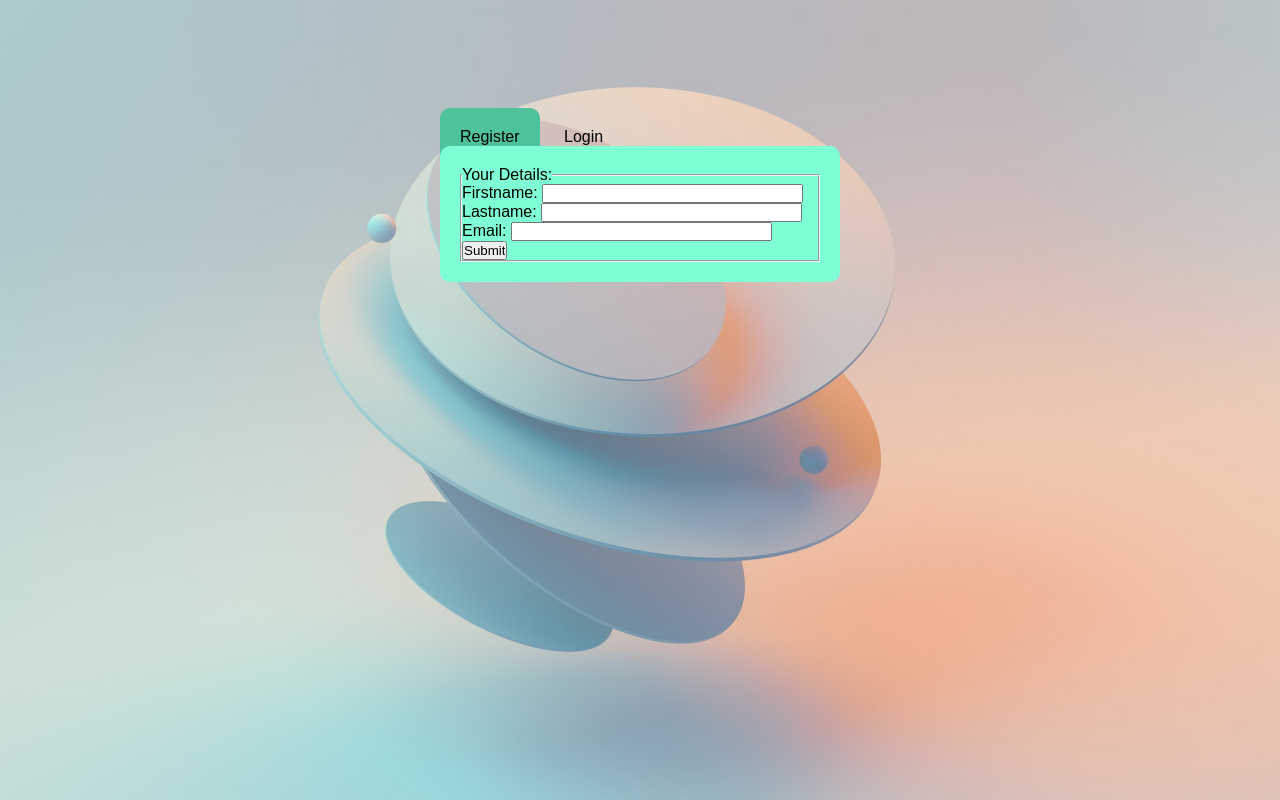
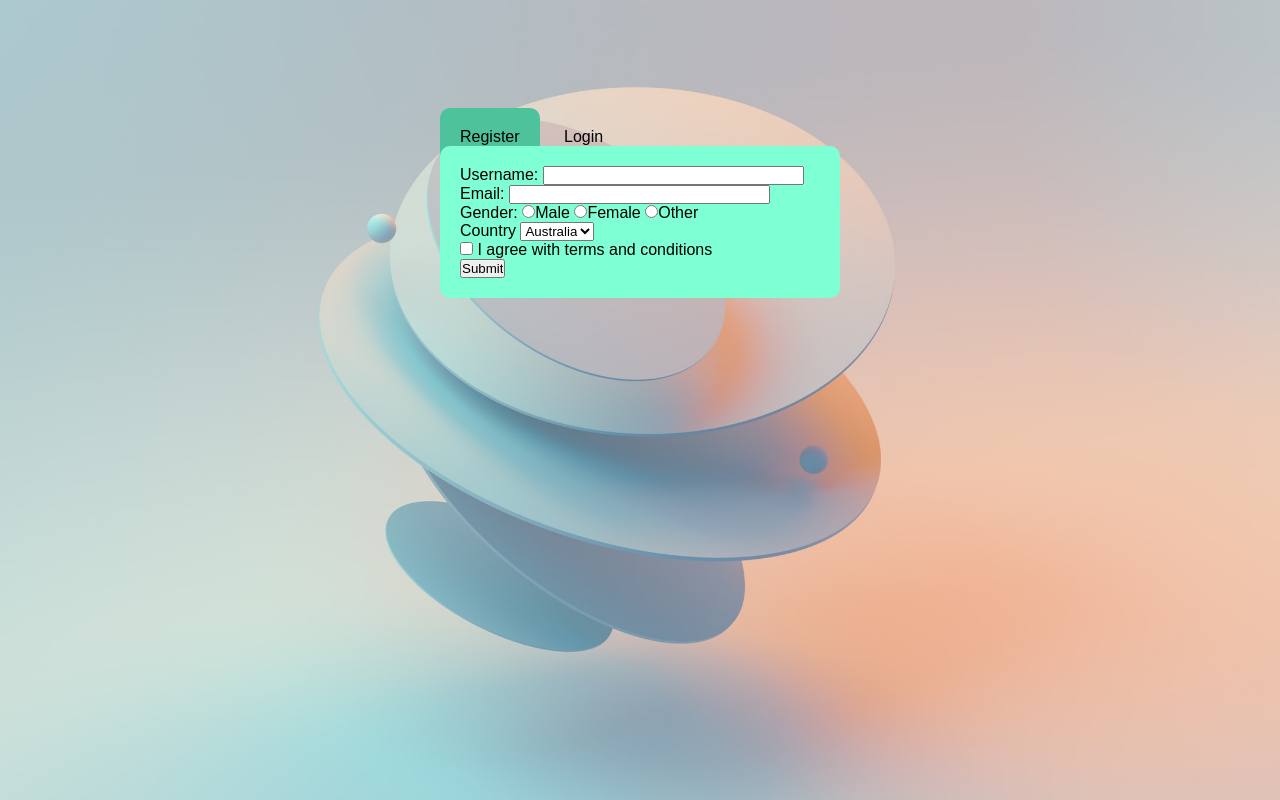
Before and after one commit to katpav/Register-Login-Form, a plain HTML site: page index.html in a window 1280 px wide. Drawn offline with Linux system fonts and the light colour scheme.

Commit message:
register form content

```diff
--- a/index.html
+++ b/index.html
@@ -14,17 +14,36 @@
       <label class="tab" for="tab-1">Register</label>
       <label class="tab" for="tab-2">Login</label>
       <div class="content content-1">
-        <form action="" method="">
-          <fieldset>
-            <legend>Your Details:</legend>
-            <label>Firstname:</label>
-              <input type="text" name="firstname" size="30" maxlength="100">
-            <label>Lastname:</label>
-              <input type="text" name="lastname" size="30" maxlength="100">
-            <label>Email:</label>
-              <input type="email" name="email" size="30" maxlength="100">
+        <form action="/" method="POST">
+          <div class="block">
+            <label for="username">Username:</label>
+              <input type="text" name="username" id="username" size="30" maxlength="100">
+          </div>
+          <div class="block">
+            <label for="email">Email:</label>
+              <input type="email" name="email" id="email" size="30" maxlength="100">
+          </div>
+          <div class="block">
+            <label>Gender:</label>
+              <input type="radio" name="gender" value="Male">Male
+              <input type="radio" name="gender" value="Female">Female
+              <input type="radio" name="gender" value="Other">Other
+          </div>
+          <div class="block">
+            <label>Country</label>
+              <select name="country">
+                <option value="au">Australia</option>
+                <option value="ca">Canada</option>
+                <option value="is">Iceland</option>
+                <option value="ie">Ireland</option>
+                <option value="uk">UK</option>
+              </select>
+          </div>
+          <div class="block">
+            <input type="checkbox" name="terms">
+            <label>I agree with terms and conditions</label>
+          </div>
             <input type="submit" value="Submit">
-          </fieldset>
         </form>
       </div>
       <div class="content content-2">Content 2</div>
--- a/styles.css
+++ b/styles.css
@@ -61,3 +61,7 @@ body {
 #tab-1:checked ~ .content-1, #tab-2:checked ~ .content-2 {
   display: block;
 }
+
+.block {
+  display: block;
+}
```
